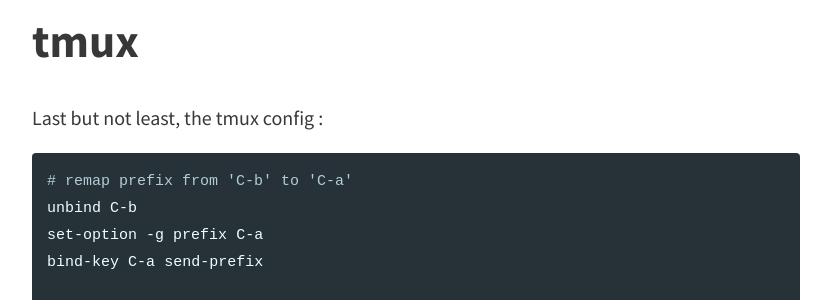
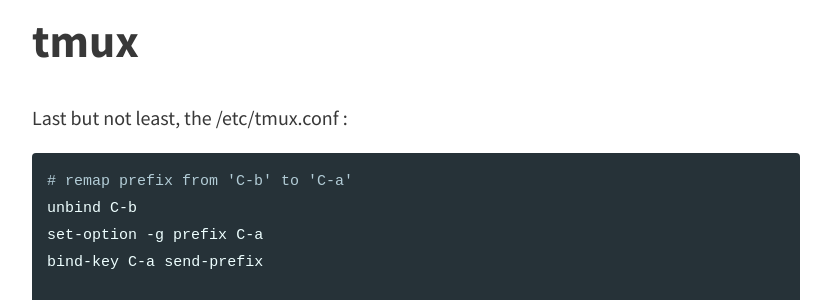
Before and after one commit to cristalcorp/cristalcorp.github.io, a Jekyll site: the page built from _posts/2018-10-14-Terminal.md, in a window 1280 px wide and 900 px high, scrolled down 11850 px. Shown: the part 155-455 px from the top of the window, without its empty margins (224-1055 px from the left). Built offline with Jekyll 4.4.1, drawn with Linux system fonts in a browser that asks for light colours.

Commit message:
typo tmux

```diff
--- a/_posts/2018-10-14-Terminal.md
+++ b/_posts/2018-10-14-Terminal.md
@@ -432,7 +432,7 @@ And download the .zshrc [here](https://cristalcorp.github.io/assets/scripts/zshr
 
 # tmux
 
-Last but not least, the tmux config :
+Last but not least, the /etc/tmux.conf :
 
 {% highlight conf %}
 {% raw %}
```
